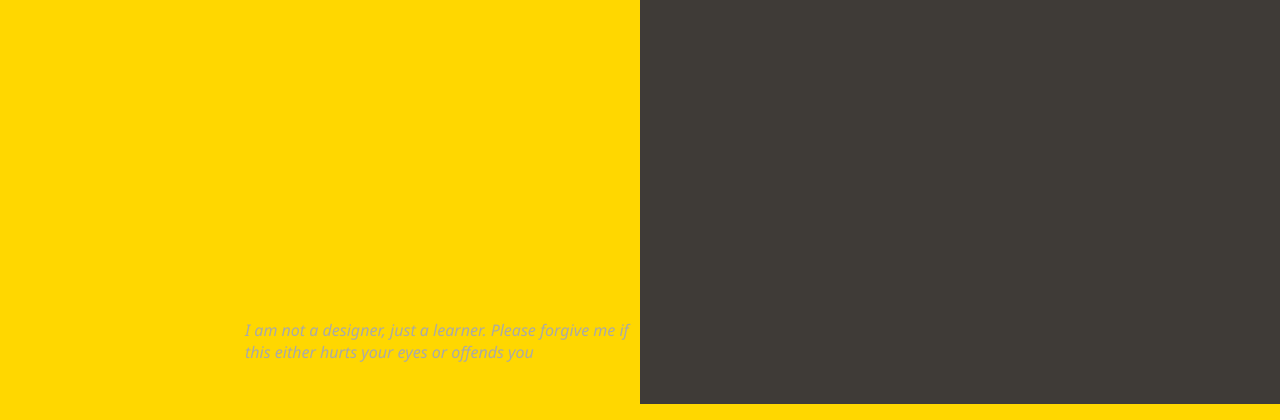
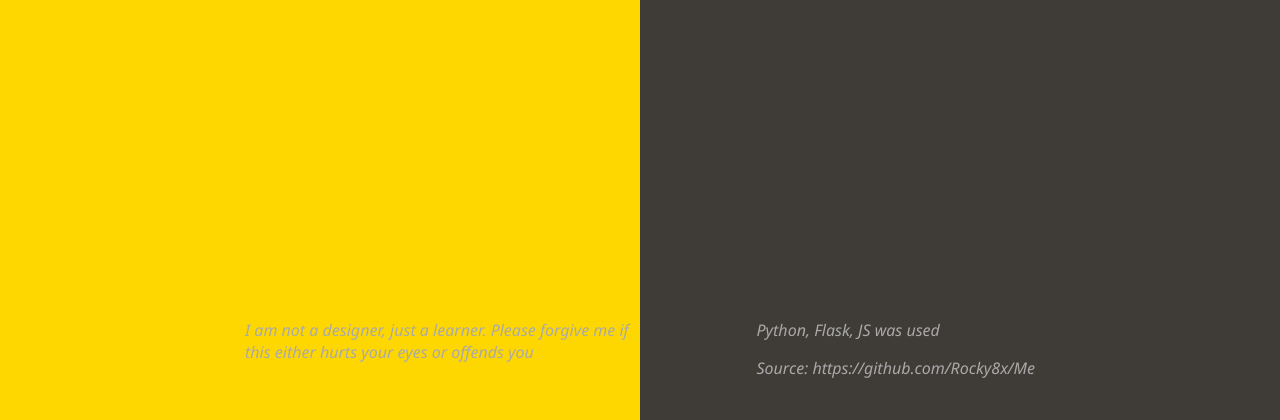
Before and after one commit to rocky0x4e/Me, a Python web app: template www/templates/home.html in a window 1280 px wide. Shown: the part 2105-2525 px from the top of the page. Run offline with Jinja, Linux system fonts and the light colour scheme; the template is opened without the code that fills it, so the values that code supplies are empty.

Commit message:
update footer

```diff
--- a/www/static/css/base.css
+++ b/www/static/css/base.css
@@ -34,22 +34,27 @@ header {
 }
 
 .footer_content {
+    color: darkgrey;
     display: flex;
     flex-direction: row;
     justify-content: space-between;
 }
 
+.footer_left,
 .footer_right {
     margin: 5px;
-    grid-column: 2;
+    max-width: 50%;
+}
+
+.footer_right a {
+    color: inherit;
+    text-decoration: none;
+    text-decoration-line: none;
+    -moz-text-decoration-line: none;
 }
 
 .footer_left {
-    margin: 5px;
-    font-family: inherit;
-    grid-column: 1;
-    color: darkgrey;
-    max-width: 50%;
+    align-self: flex-start;
 }
 
 .header_content {
--- a/www/templates/home.html
+++ b/www/templates/home.html
@@ -21,7 +21,10 @@
         <p><em>I am not a designer, just a learner. Please forgive me if this either hurts your eyes or offends
                 you</em></p>
     </div>
+
     <div class="footer_right">
+        <p><em>Python, Flask, JS was used</em></p>
+        <p><em><a href="https://github.com/Rocky8x/Me">Source: https://github.com/Rocky8x/Me</a></em></p>
     </div>
 </div>
 {% endblock %}
```
